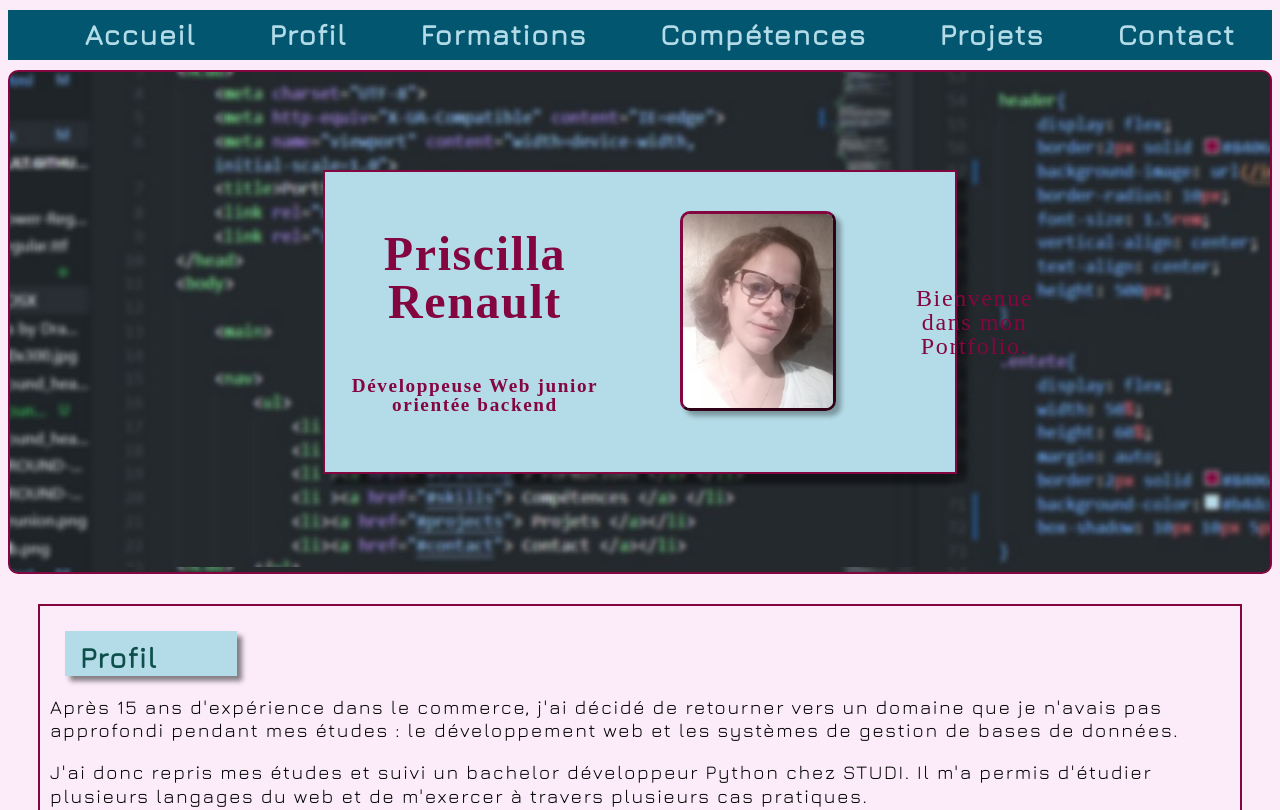
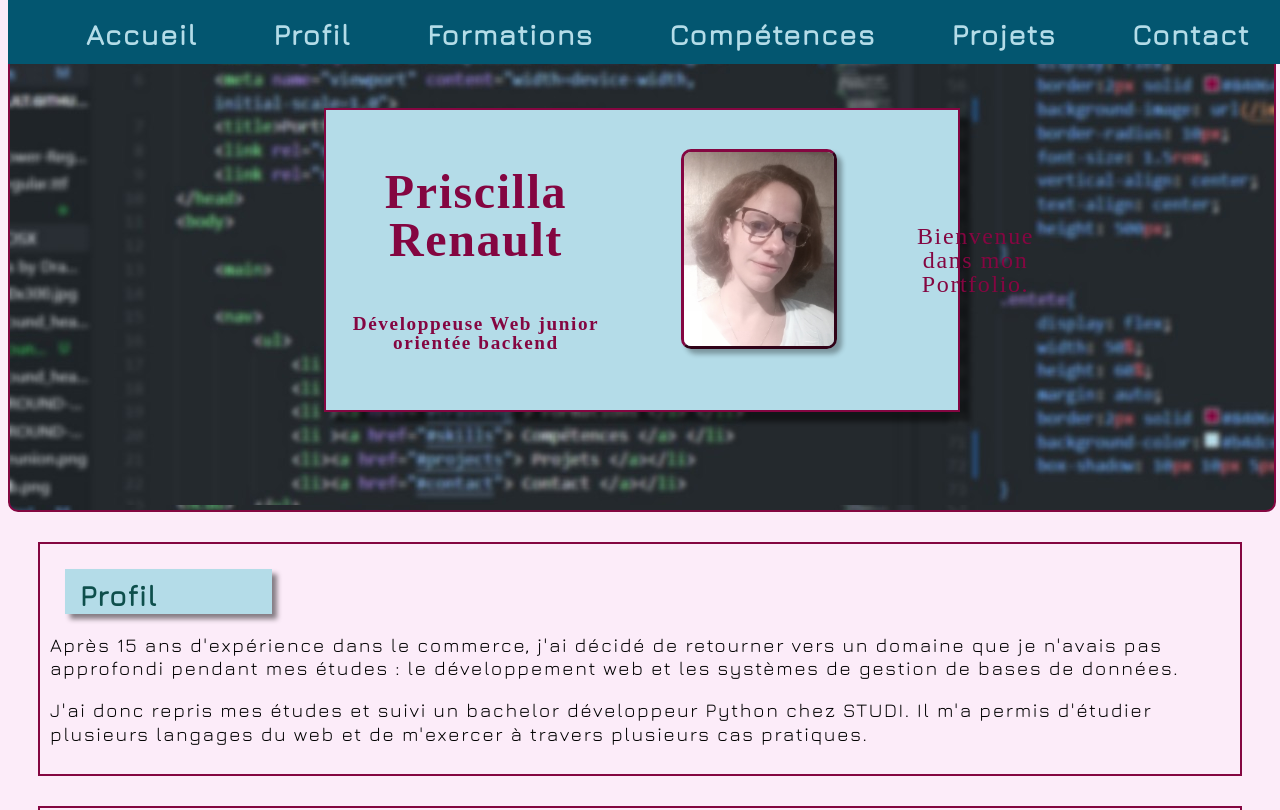
Before and after one commit to PriscillaRenault/PriscillaRenault.github.io, a plain HTML site: page index.html in a window 1280 px wide. Shown: the top 810 px of the page. Drawn offline with Linux system fonts and the light colour scheme; a web font is replaced by a local one.

Commit message:
nav sticky

```diff
--- a/style.css
+++ b/style.css
@@ -14,10 +14,20 @@ color: #e4c7e0;
 
 body{
     font-family: "font_1" , sans-serif ;
+    height: 100%;
     letter-spacing: 0.1rem;
     font-size: 1.2em;
     line-height: 120%;
     background: #fcecf9;
+
+}
+
+nav{
+    position: fixed;
+    top: 0px;
+    height:4rem;
+    width: 100%;
+    background-color: #035670;
 
 }
 
@@ -55,6 +65,7 @@ header{
     display: flex;
     border:2px solid #840641;
     background-image: url(/image/background_header_2-2.jpg);
+    width: 100%;
     border-radius: 10px;
     font-size: 1.5rem;
     vertical-align: center;
@@ -98,8 +109,8 @@ img{
 }
 
 section h2{
-    width: 12%;
-    height: 15px;
+    width: 15%;
+    height:15px;
     margin:15px;
     padding: 15px;
     color: #0E4F4C;
```
